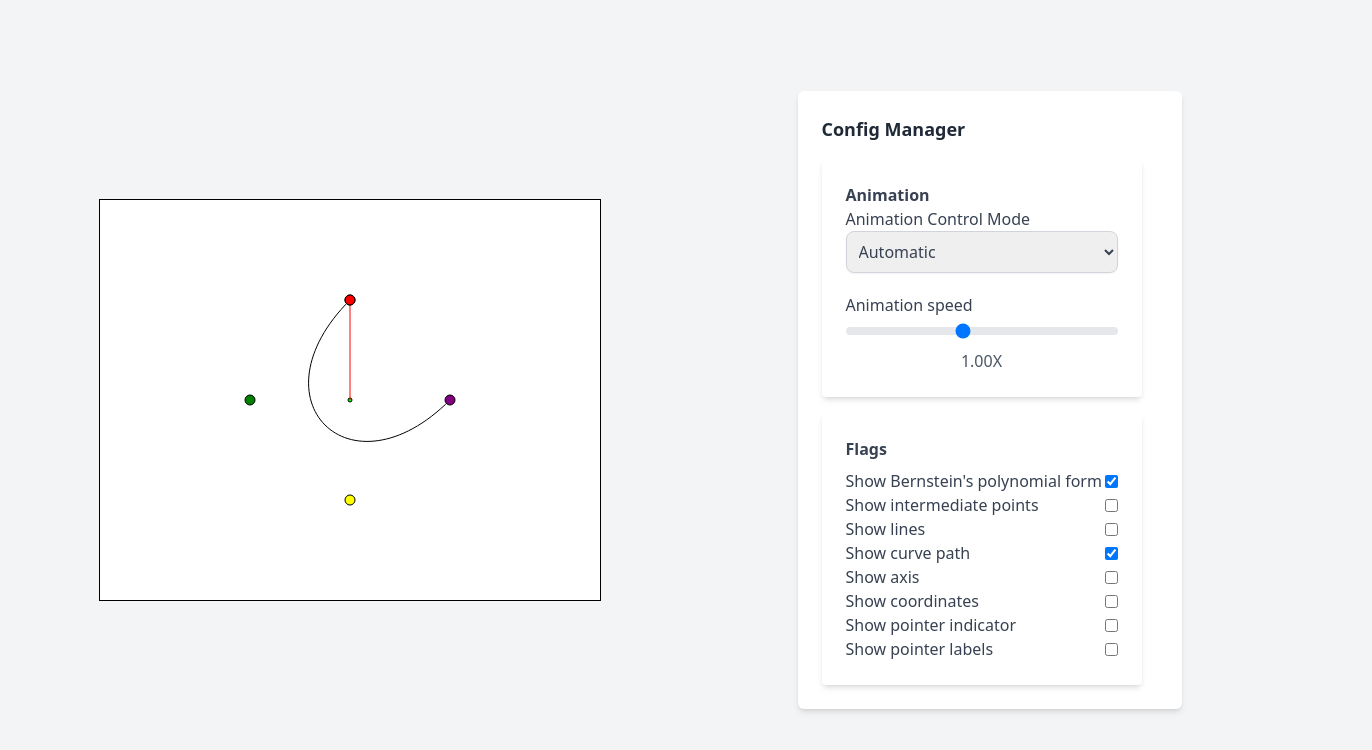
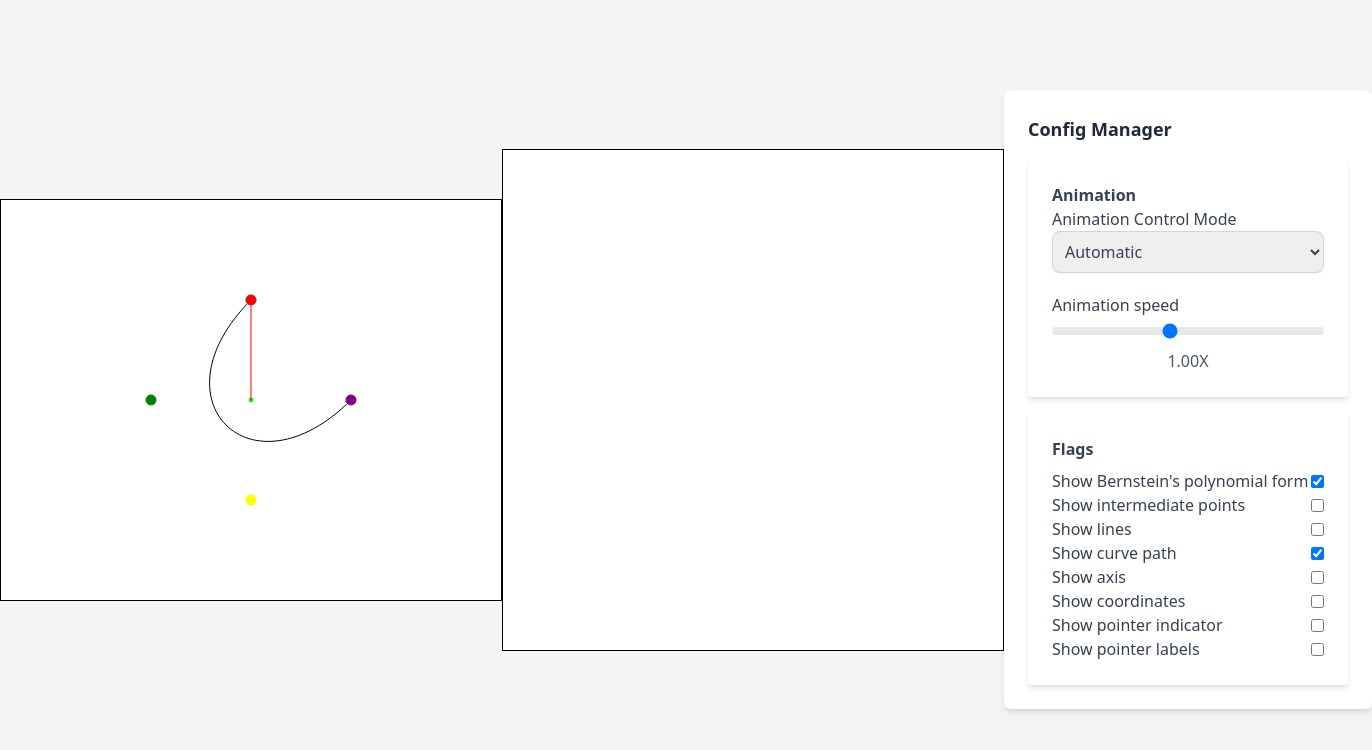
Before and after one commit to RodrigoEliasP/small-js-projects, a plain HTML site: page bezier-canvas/index.html in a window 1280 px wide. Shown: the whole page, 1372 px wide, since content can reach past the window. Drawn offline with nearby package versions, Linux system fonts and the light colour scheme.

Commit message:
feat: almost ending the graph showing

```diff
--- a/bezier-canvas/index.html
+++ b/bezier-canvas/index.html
@@ -10,14 +10,22 @@
 </head>
 
 <body class="bg-gray-100 min-h-screen flex items-center justify-around">
-    <div>
+    <div class="flex flex-col gap-2">
         <canvas
             style="border: 1px solid black;"
             id="main-canvas"
             width="500"
             height="400">
         </canvas>
+
     </div>
+    <canvas
+            style="border: 1px solid black;"
+            hidden
+            id="graphing-canvas"
+            width="500"
+            height="500">
+        </canvas>
     <div class="bg-white shadow-md rounded-md p-6 w-96">
         <h1 class="text-lg font-semibold text-gray-800 mb-4">Config Manager</h1>
         <form class="space-y-4">
@@ -41,7 +49,7 @@
                     </div>
                 </div>
                 <div>
-                    <label for="animationRange" class="text-gray-700 font-medium mb-2">
+                    <label id="animationRangeLabel" for="animationRange" class="text-gray-700 font-medium mb-2">
                         Animation speed
                     </label>
                     <input type="range" id="animationRange" min="0.25" step="0.25" max="2"
--- a/bezier-canvas/js/index.mjs
+++ b/bezier-canvas/js/index.mjs
@@ -4,14 +4,23 @@ import { SceneController } from "./modules/sceneController.mjs";
  * @type HTMLCanvasElement
  */
 const mainCanvas = document.querySelector('#main-canvas');
+/**
+ * @type HTMLCanvasElement
+ */
+const graphingCanvas = document.querySelector('#graphing-canvas');
 
 
-const ctx = mainCanvas.getContext('2d');
+const mainCtx = mainCanvas.getContext('2d');
+const graphingCtx = graphingCanvas.getContext('2d');
 
+if(!mainCtx || !graphingCtx) {
+    alert('this browser does not support canvas');
+}
 
+mainCtx.translate(mainCanvas.width/2, mainCanvas.height/2);
+graphingCtx.translate(graphingCanvas.width/2, graphingCanvas.height/2);
 
 const { flags } = configs;
-
 
 function lerp(a, b, t) {
     return a + t * (b  - a);
@@ -85,6 +94,7 @@ function drawPoint(ctx, place, options) {
     if (fillText) {
         ctx.fillText(fillText,x - radius * 2.3, y - 10)
     }
+    ctx.strokeStyle = color;
     ctx.fillStyle = color;
     ctx.beginPath();
     ctx.arc(place.x, place.y, radius, 0, 2 * Math.PI);
@@ -125,11 +135,12 @@ function drawInterpolatedPoint(ctx, a, b, t, cfg = {}) {
  * @param {CanvasRenderingContext2D} ctx
  * @param {CartesianLocatable} a
  * @param {CartesianLocatable} b
+ * @param {{ color: string }} options
  *
  */
-function drawLine(ctx, a, b) {
+function drawLine(ctx, a, b, { color = 'black' } = {}) {
     ctx.beginPath();
-    ctx.fillStyle = "black"
+    ctx.strokeStyle = color
     ctx.moveTo(a.x, a.y);
     ctx.lineTo(b.x, b.y);
     ctx.stroke();
@@ -138,9 +149,9 @@ function drawLine(ctx, a, b) {
  *
  * @param {CanvasRenderingContext2D} ctx
  */
-function clearCanvas(ctx) {
+function clearCanvas(ctx, canvas) {
     ctx.fillStyle = 'white';
-    ctx.fillRect(-mainCanvas.width/2, -mainCanvas.height/2, mainCanvas.width, mainCanvas.height)
+    ctx.fillRect(-canvas.width/2, -canvas.height/2, canvas.width, canvas.height)
 }
 
 /**
@@ -159,11 +170,6 @@ function drawAxisLines(ctx) {
     ctx.stroke()
 }
 
-if(!ctx) {
-    alert('this browser does not support canvas');
-}
-
-ctx.translate(mainCanvas.width/2, mainCanvas.height/2);
 
 const pointA = { x: 0, y: -100, label: 'A', color: 'red' };
 const pointB = { x: -100, y: 0, label: 'B', color: 'green'};
@@ -184,7 +190,8 @@ const getActualMousePlacement = (e) => {
 }
 
 
-const allPoints = [pointA, pointB, pointC, pointD];
+const allPointsArray = [pointA, pointB, pointC, pointD];
+const allPointsObject = { pointA, pointB, pointC, pointD };
 
 /**
  *
@@ -221,7 +228,7 @@ mainCanvas.addEventListener('mousemove', (e)  => {
 mainCanvas.addEventListener('mousedown', (e) => {
     const placement = getActualMousePlacement(e);
 
-    let pointColiding = findPointColiding(allPoints, placement);
+    let pointColiding = findPointColiding(allPointsArray, placement);
 
 
     if(pointColiding) {
@@ -258,12 +265,12 @@ function drawCubicBezierCurvePointDeCasteljau(t) {
 
     if(flags.showIntermediatePoints) {
         intermediatePoints.forEach((p, i) => {
-            drawPoint(ctx, p, [3,4].includes(i) ? { color: 'purple' } : undefined)
+            drawPoint(mainCtx, p, [3,4].includes(i) ? { color: 'purple' } : undefined)
         })
     }
 
     const ABCDInterpolatedPoint_3 = drawInterpolatedPoint(
-        ctx,
+        mainCtx,
         ABCInterpolatedPoint_2,
         ABDInterpolatedPoint_2,
         t, {
@@ -273,9 +280,9 @@ function drawCubicBezierCurvePointDeCasteljau(t) {
 
     if(flags.showLines) {
 
-        drawLine(ctx, ABInterpolatedPoint_1, BCInterpolatedPoint_1);
-        drawLine(ctx, BCInterpolatedPoint_1, CDInterpolatedPoint_1);
-        drawLine(ctx, ABCInterpolatedPoint_2, ABDInterpolatedPoint_2);
+        drawLine(mainCtx, ABInterpolatedPoint_1, BCInterpolatedPoint_1);
+        drawLine(mainCtx, BCInterpolatedPoint_1, CDInterpolatedPoint_1);
+        drawLine(mainCtx, ABCInterpolatedPoint_2, ABDInterpolatedPoint_2);
     }
 }
 
@@ -348,38 +355,62 @@ function getTheClosestPointToNPoints(...points) {
         return acc;
     }, {x: 0, y: 0})
 }
-
+let lastCacheId = '';
+/**
+ * @type { Map<string, ReturnType<calculateCubicBezierCurvePoint> }
+ */
+const pointsCache = new Map();
 /**
  *
  * @param {CanvasRenderingContext2D} ctx
+ * @param {CanvasRenderingContext2D} graphingCtx
  * @param {number} t
 */
-function drawBernsteinVectors(ctx, t) {
-    const closestPoint = getTheClosestPointToNPoints(...allPoints);
-    const points = calculateCubicBezierCurvePoint(
-        calculatePoints(pointA, closestPoint, 'sub'),
-        calculatePoints(pointB, closestPoint, 'sub'),
-        calculatePoints(pointC, closestPoint, 'sub'),
-        calculatePoints(pointD, closestPoint, 'sub'),
-    t);
+function drawBernsteinVectors(ctx, graphingCtx, t) {
+    const closestPoint = getTheClosestPointToNPoints(...allPointsArray);
+    if(lastCacheId !== JSON.stringify(allPointsObject)) {
+        lastCacheId = JSON.stringify(allPointsObject);
+        pointsCache.clear();
+    };
+    const data = pointsCache.get(t.toString());
+    let points;
+    if(!data) {
+        points = calculateCubicBezierCurvePoint(
+            calculatePoints(pointA, closestPoint, 'sub'),
+            calculatePoints(pointB, closestPoint, 'sub'),
+            calculatePoints(pointC, closestPoint, 'sub'),
+            calculatePoints(pointD, closestPoint, 'sub'),
+        t);
+        pointsCache.set(t.toString(), points)
+    } else {
+        points = data;
+    }
+
+
+    for (const [t, dataset] of pointsCache.entries()) {
+        const scaledT = t * graphingCanvas.width - graphingCanvas.width / 2;
+        Object.entries(dataset.monomialSum).forEach(([pointLabel, point]) => {
+            const originPoint = allPointsObject['point' + pointLabel.toUpperCase()];
+            const plotPoint = calculatePoints(
+                calculatePoints(point, originPoint, 'div'),
+                { x: graphingCanvas.height/2, y: graphingCanvas.height/2 },
+                "mult"
+            );
+            drawPoint(graphingCtx, { x: scaledT, y: plotPoint.y + plotPoint.x, color: originPoint.color }, { radius: 1 })
+        })
+    }
 
 
     drawPoint(ctx, closestPoint, { radius: 2, color: 'lime' });
     let lastPoint = closestPoint
-    for (const point of allPoints ) {
-        ctx.beginPath();
-        ctx.moveTo(lastPoint.x, lastPoint.y);
-        ctx.strokeStyle = point.color;
-        /**
-         * @type {'a' | 'b' | 'c' | 'd' }
-         */
+    for (const point of allPointsArray ) {
         const pointLabel = point.label.toLowerCase();
 
         const target = points.monomialSum[pointLabel]
 
         const endPoint = calculatePoints(target, lastPoint);
-        ctx.lineTo(endPoint.x, endPoint.y);
-        ctx.stroke();
+        drawLine(ctx, lastPoint, endPoint, { color: point.color })
+
         lastPoint = endPoint
 
 
@@ -389,49 +420,58 @@ function drawBernsteinVectors(ctx, t) {
 
 }
 
-function drawCubicBezierCurvePointSingleFunction(t) {
+function drawCubicBezierCurve(t) {
     const pointToDraw = calculateCubicBezierCurvePoint(pointA, pointB, pointC, pointD, t);
-    drawPoint(ctx, pointToDraw, { color: 'blue' });
+    drawPoint(mainCtx, pointToDraw, { color: 'blue' });
 }
 
 function drawBezierCurve() {
     if(!flags.showCurvePath) {
         return
     }
-    ctx.fillStyle = 'black';
-    ctx.moveTo(pointA.x, pointA.y);
-    ctx.bezierCurveTo(pointB.x, pointB.y, pointC.x, pointC.y, pointD.x, pointD.y)
-    ctx.stroke();
+    mainCtx.fillStyle = 'black';
+    mainCtx.moveTo(pointA.x, pointA.y);
+    mainCtx.bezierCurveTo(pointB.x, pointB.y, pointC.x, pointC.y, pointD.x, pointD.y)
+    mainCtx.stroke();
 }
 
 
 function draw(t) {
-    clearCanvas(ctx);
+    clearCanvas(mainCtx, mainCanvas);
+    if(flags.showBernstein) {
+        graphingCanvas.hidden = false;
+        clearCanvas(graphingCtx, graphingCanvas);
+    } else {
+        graphingCanvas.hidden = true;
+    }
+
+
 
     if (flags.showAxis) {
-        drawAxisLines(ctx);
+        drawAxisLines(mainCtx);
     }
 
     if(mousePoint.x && flags.showPointerIndicator) {
-        drawPoint(ctx, mousePoint, { radius: 3, color: 'red', showLocation: false  })
+        drawPoint(mainCtx, mousePoint, { radius: 3, color: 'red', showLocation: false  })
     }
 
     if(flags.showBernstein) {
-        drawBernsteinVectors(ctx, t);
+
+        drawBernsteinVectors(mainCtx, graphingCtx, t);
     }
 
     if(flags.showLines) {
-        drawLine(ctx, pointA, pointB);
-        drawLine(ctx, pointB, pointC);
-        drawLine(ctx, pointC, pointD);
+        drawLine(mainCtx, pointA, pointB);
+        drawLine(mainCtx, pointB, pointC);
+        drawLine(mainCtx, pointC, pointD);
     }
 
     drawBezierCurve();
 
     drawCubicBezierCurvePointDeCasteljau(t);
     //drawCubicBezierCurvePointSingleFunction(t);
-    allPoints.forEach(point => {
-        drawPoint(ctx, point, { label: flags.showLabels && point.label });
+    allPointsArray.forEach(point => {
+        drawPoint(mainCtx, point, { label: flags.showLabels && point.label });
     })
 }
 
--- a/bezier-canvas/js/modules/configs.mjs
+++ b/bezier-canvas/js/modules/configs.mjs
@@ -30,6 +30,8 @@ export function toggleConfig(key) {
  * @type {HTMLInputElement}
  */
 const animationRange = document.querySelector("#animationRange");
+const animationRangeLabel = document.querySelector("#animationRangeLabel");
+
 
 /**
  * @type {HTMLSpanElement}
@@ -52,6 +54,7 @@ function changeAnimationMode(mode) {
             min: 0.25,
             unit: 'X',
             max: 2,
+            label: "Animation speed",
             stepSize: 0.25,
             handler: () => {
                 rangeValue.textContent = Number(animationRange.value).toFixed(2);
@@ -60,6 +63,7 @@ function changeAnimationMode(mode) {
         },
         man: {
             defaultValue: 50,
+            label: 'Animation point',
             unit: '%',
             min: 0,
             max: 100,
@@ -70,12 +74,12 @@ function changeAnimationMode(mode) {
             }
         }
     }
-    const { defaultValue, handler, stepSize, min, max, unit } = values[mode];
+    const { defaultValue, handler, stepSize, min, max, unit, label } = values[mode];
     animationRange.step = stepSize;
     animationRange.min = min;
     animationRange.max = max;
     animationRange.value = defaultValue;
-
+    animationRangeLabel.innerHTML = label;
     rangeUnit.textContent = unit;
 
     animationMode.value = mode;
```
